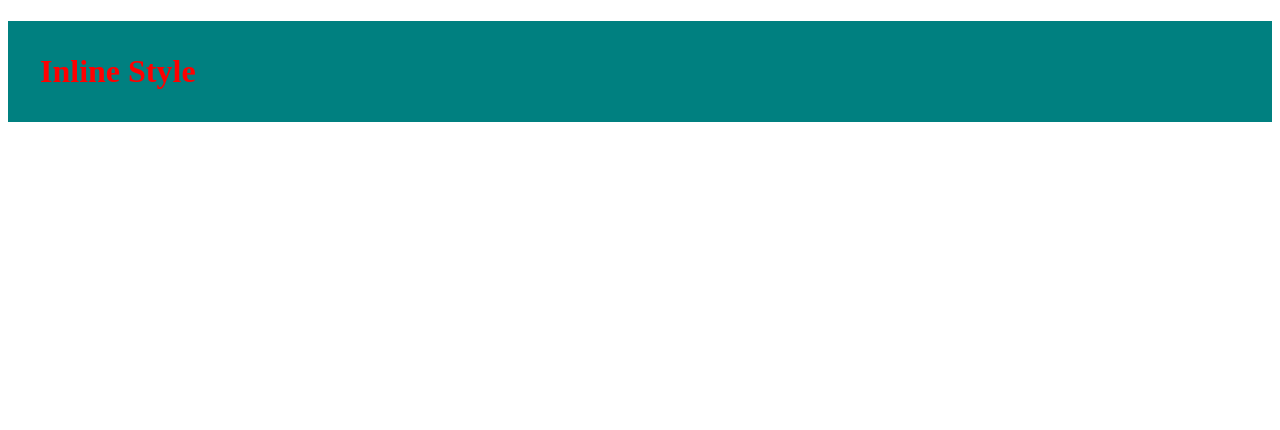
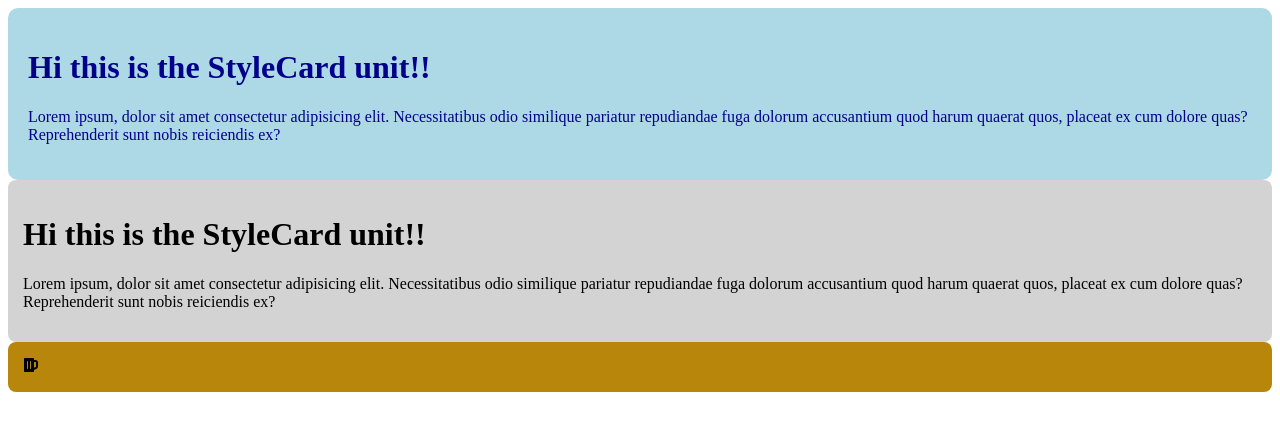
Before and after one commit to Dharmateja69/React-Course, a React (Vite) app in the folder react-demos/: page / in a window 1280 px wide. Shown: the top 430 px of the page. Built offline with nearby package versions, Linux system fonts and the light colour scheme.

Commit message:
inline styleing

```diff
--- a/react-demos/package.json
+++ b/react-demos/package.json
@@ -11,7 +11,9 @@
   },
   "dependencies": {
     "react": "^18.3.1",
-    "react-dom": "^18.3.1"
+    "react-dom": "^18.3.1",
+    "react-icon": "^1.0.0",
+    "react-icons": "^5.4.0"
   },
   "devDependencies": {
     "@eslint/js": "^9.17.0",
--- a/react-demos/src/App.jsx
+++ b/react-demos/src/App.jsx
@@ -1,14 +1,30 @@
 import React from "react";
+import Iconcompentnt from "./Assignment/Iconcompentnt";
+import ProfileCard from "./Assignment/ProfileCard";
+import StyleCard from "./Assignment/StyleCard";
 
 export default function App() {
-  const styles = {
-    color: "red",
-    backgroundColor: "teal",
-    padding: "2rem",
-  };
   return (
     <div>
-      <h1 style={styles}>Inline Style</h1>
+      <StyleCard>
+        <h1>Hi this is the StyleCard unit!!</h1>
+        <p>
+          Lorem ipsum, dolor sit amet consectetur adipisicing elit.
+          Necessitatibus odio similique pariatur repudiandae fuga dolorum
+          accusantium quod harum quaerat quos, placeat ex cum dolore quas?
+          Reprehenderit sunt nobis reiciendis ex?
+        </p>
+      </StyleCard>
+      <ProfileCard>
+        <h1>Hi this is the StyleCard unit!!</h1>
+        <p>
+          Lorem ipsum, dolor sit amet consectetur adipisicing elit.
+          Necessitatibus odio similique pariatur repudiandae fuga dolorum
+          accusantium quod harum quaerat quos, placeat ex cum dolore quas?
+          Reprehenderit sunt nobis reiciendis ex?
+        </p>
+      </ProfileCard>
+      <Iconcompentnt />
     </div>
   );
 }
--- /dev/null
+++ b/react-demos/src/Assignment/Iconcompentnt.jsx
@@ -0,0 +1,19 @@
+import React from "react";
+import { FaBeer } from "react-icons/fa";
+
+const Iconcompentnt = () => {
+  return (
+    <div
+      style={{
+        backgroundColor: "darkgoldenrod",
+        padding: "15px",
+        borderRadius: "8px",
+        color: "black",
+      }}
+    >
+      <FaBeer />
+    </div>
+  );
+};
+
+export default Iconcompentnt;
--- /dev/null
+++ b/react-demos/src/Assignment/ProfileCard.jsx
@@ -0,0 +1,18 @@
+import React from "react";
+
+const ProfileCard = ({ children }) => {
+  return (
+    <div
+      style={{
+        backgroundColor: "lightgray",
+        padding: "15px",
+        borderRadius: "8px",
+        color: "black",
+      }}
+    >
+      {children}
+    </div>
+  );
+};
+
+export default ProfileCard;
--- /dev/null
+++ b/react-demos/src/Assignment/StyleCard.jsx
@@ -0,0 +1,13 @@
+import React from "react";
+
+const StyleCard = ({ children }) => {
+  const style = {
+    backgroundColor: "lightblue",
+    padding: "20px",
+    borderRadius: "10px",
+    color: "darkblue",
+  };
+  return <div style={style}>{children}</div>;
+};
+
+export default StyleCard;
```
Also changed, not shown: 1 other file (tests, documents, lock files or other folders).
